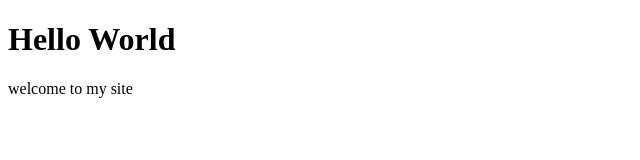
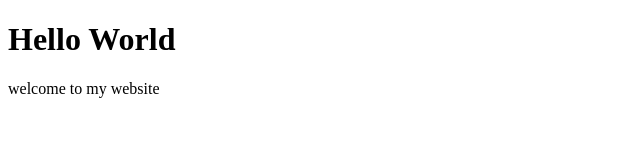
Before and after one commit to khabaitech/doctor, a plain HTML site: page index.html in a window 1280 px wide. Shown: the full height of the page, 0-640 px from the left. Drawn offline with Linux system fonts and the light colour scheme.

Commit message:
Update index.html

```diff
--- a/index.html
+++ b/index.html
@@ -5,6 +5,6 @@
 	<title>first page</title>
 </head>
   <h1>Hello World</h1>
-	<p>welcome to my site</p>
+	<p>welcome to my website</p>
 </body>
 </html>
```
